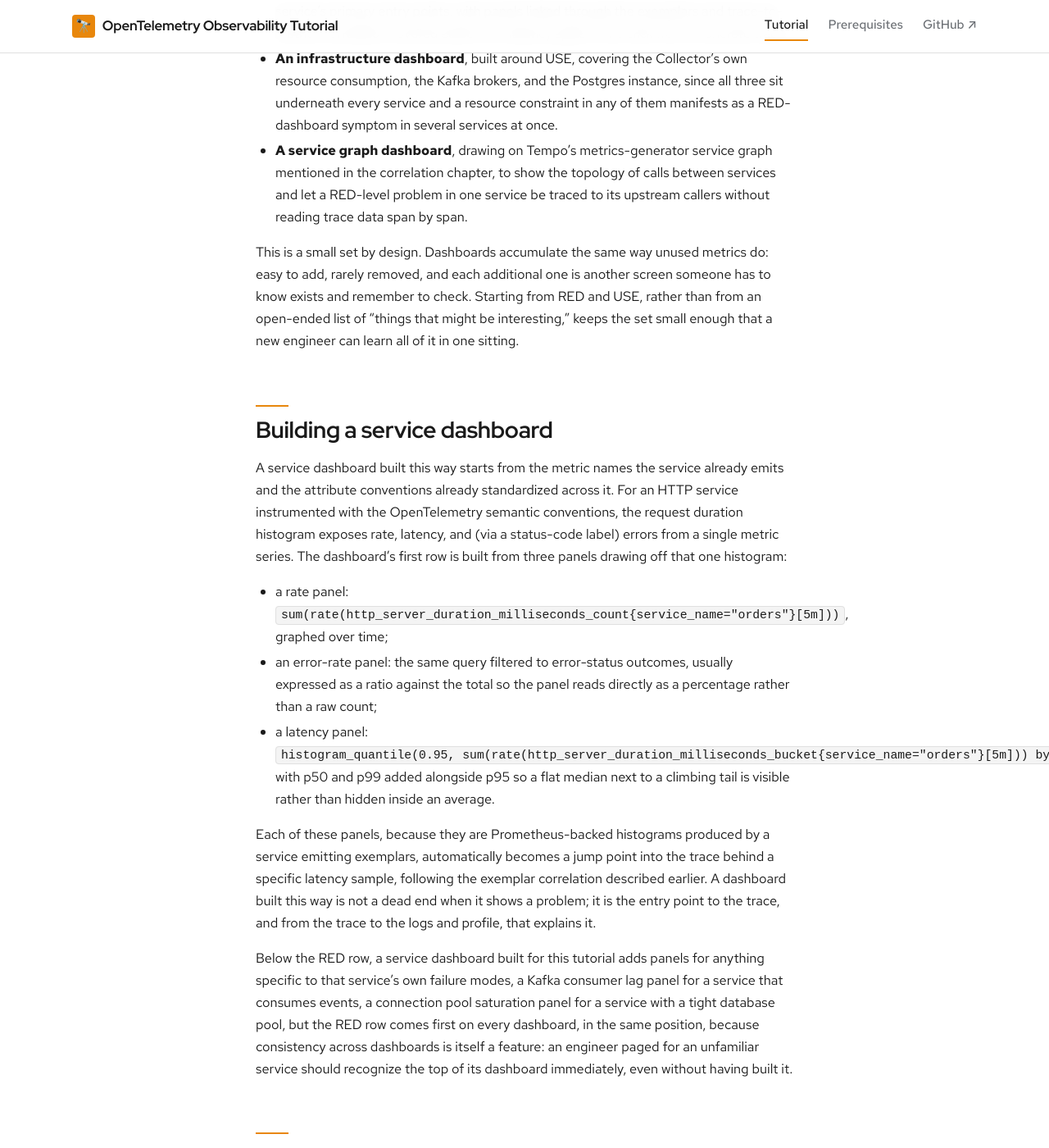
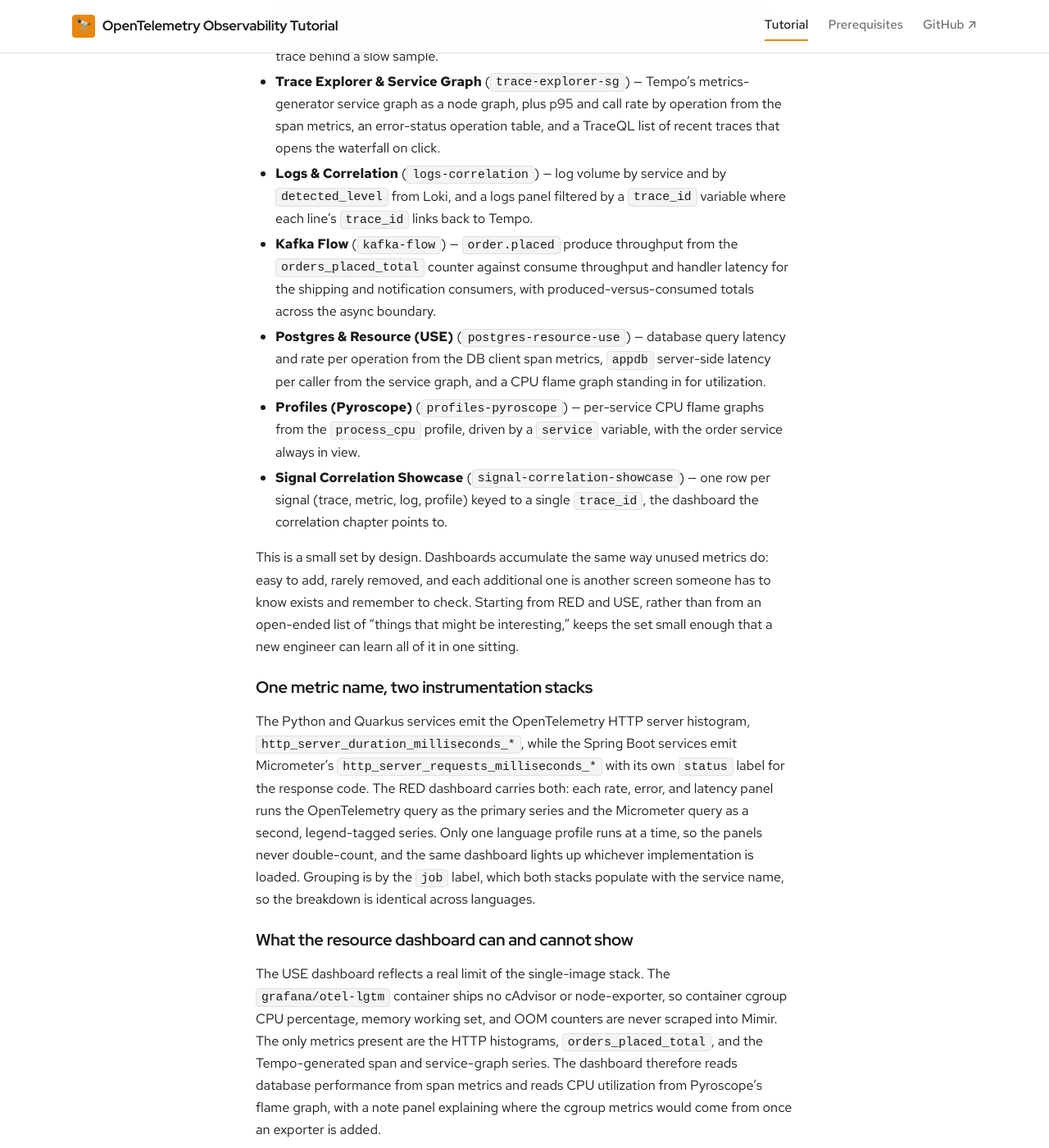
Before and after one commit to patterncatalyst/otel-observability-tutorial, a Jekyll site: the page built from _docs/18-dashboards.md, in a window 1280 px wide and 1400 px high, scrolled down 3630 px. Shown: the whole window at 82% size. Built offline with Jekyll 4.4.1, drawn with Linux system fonts in a browser that asks for light colours; some web fonts are replaced; some of the changed text lies outside the part shown.

Commit message:
docs(site): reference shipped dashboards in ch16 and ch18
Replace the placeholder 'planned dashboard set' with the seven shipped
dashboards and their panels; document the OTel-vs-Micrometer metric-name
handling and the absent cgroup metrics in the USE dashboard; point the
correlation chapter at the Signal Correlation Showcase and note the
Tempo leading-zero trace_id detail.

```diff
--- a/_docs/18-dashboards.md
+++ b/_docs/18-dashboards.md
@@ -57,27 +57,39 @@
 
 USE and RED are complementary rather than overlapping. A RED dashboard shows a latency spike; a USE dashboard, checked next, shows whether that spike coincides with CPU utilization pinned at capacity or a connection pool saturated with waiting callers. Neither method alone answers both "is the service failing its callers" and "why," which is why a complete dashboard set in this tutorial plans for both: one dashboard per service built around RED, and one dashboard per shared resource, the Kafka cluster, the Postgres instance, the Collector itself, built around USE.
 
-## The planned dashboard set
+## The shipped dashboard set
 
-With the provider in place and the two methods chosen as the organizing principle, the dashboards authored for this tutorial follow a small, limited set rather than one dashboard per team's personal preference:
+With the provider in place and the two methods chosen as the organizing principle, this tutorial ships seven dashboards as JSON under `stack/grafana/dashboards/`, all provisioned into the "OTel Tutorial" folder. The set is kept small, grouped by the question each one answers rather than by team preference:
 
-- **A service overview dashboard**, one per service in the e-commerce domain, built around RED: request rate, error rate, and latency percentiles (p50, p95, p99) for each service's primary entry points, with panels linked through the exemplars and trace-to-metrics correlation covered earlier so a latency spike is one click from a concrete trace.
-- **An infrastructure dashboard**, built around USE, covering the Collector's own resource consumption, the Kafka brokers, and the Postgres instance, since all three sit underneath every service and a resource constraint in any of them manifests as a RED-dashboard symptom in several services at once.
-- **A service graph dashboard**, drawing on Tempo's metrics-generator service graph mentioned in the correlation chapter, to show the topology of calls between services and let a RED-level problem in one service be traced to its upstream callers without reading trace data span by span.
+- **Service Overview (RED)** (`svc-overview-red`) — request rate, 5xx error ratio, and p50/p95/p99 latency per service, read from the HTTP server duration histogram. A `service` variable filters by job; the latency panel emits exemplars that jump to the trace behind a slow sample.
+- **Trace Explorer & Service Graph** (`trace-explorer-sg`) — Tempo's metrics-generator service graph as a node graph, plus p95 and call rate by operation from the span metrics, an error-status operation table, and a TraceQL list of recent traces that opens the waterfall on click.
+- **Logs & Correlation** (`logs-correlation`) — log volume by service and by `detected_level` from Loki, and a logs panel filtered by a `trace_id` variable where each line's `trace_id` links back to Tempo.
+- **Kafka Flow** (`kafka-flow`) — `order.placed` produce throughput from the `orders_placed_total` counter against consume throughput and handler latency for the shipping and notification consumers, with produced-versus-consumed totals across the async boundary.
+- **Postgres & Resource (USE)** (`postgres-resource-use`) — database query latency and rate per operation from the DB client span metrics, `appdb` server-side latency per caller from the service graph, and a CPU flame graph standing in for utilization.
+- **Profiles (Pyroscope)** (`profiles-pyroscope`) — per-service CPU flame graphs from the `process_cpu` profile, driven by a `service` variable, with the order service always in view.
+- **Signal Correlation Showcase** (`signal-correlation-showcase`) — one row per signal (trace, metric, log, profile) keyed to a single `trace_id`, the dashboard the correlation chapter points to.
 
 This is a small set by design. Dashboards accumulate the same way unused metrics do: easy to add, rarely removed, and each additional one is another screen someone has to know exists and remember to check. Starting from RED and USE, rather than from an open-ended list of "things that might be interesting," keeps the set small enough that a new engineer can learn all of it in one sitting.
 
+### One metric name, two instrumentation stacks
+
+The Python and Quarkus services emit the OpenTelemetry HTTP server histogram, `http_server_duration_milliseconds_*`, while the Spring Boot services emit Micrometer's `http_server_requests_milliseconds_*` with its own `status` label for the response code. The RED dashboard carries both: each rate, error, and latency panel runs the OpenTelemetry query as the primary series and the Micrometer query as a second, legend-tagged series. Only one language profile runs at a time, so the panels never double-count, and the same dashboard lights up whichever implementation is loaded. Grouping is by the `job` label, which both stacks populate with the service name, so the breakdown is identical across languages.
+
+### What the resource dashboard can and cannot show
+
+The USE dashboard reflects a real limit of the single-image stack. The `grafana/otel-lgtm` container ships no cAdvisor or node-exporter, so container cgroup CPU percentage, memory working set, and OOM counters are never scraped into Mimir. The only metrics present are the HTTP histograms, `orders_placed_total`, and the Tempo-generated span and service-graph series. The dashboard therefore reads database performance from span metrics and reads CPU utilization from Pyroscope's flame graph, with a note panel explaining where the cgroup metrics would come from once an exporter is added.
+
 ## Building a service dashboard
 
-A service dashboard built this way starts from the metric names the service already emits and the attribute conventions already standardized across it. For an HTTP service instrumented with the OpenTelemetry semantic conventions, the request duration histogram exposes rate, latency, and (via a status-code label) errors from a single metric series. The dashboard's first row is built from three panels drawing off that one histogram:
+The Service Overview (RED) dashboard starts from the metric names the services already emit and the attribute conventions standardized across them. For an HTTP service instrumented with the OpenTelemetry semantic conventions, the request duration histogram exposes rate, latency, and (via a status-code label) errors from a single metric series. Its first row is built from three panels drawing off that one histogram, grouped by the `job` label and filtered by the dashboard's `service` variable:
 
-- a rate panel: `sum(rate(http_server_duration_milliseconds_count{service_name="orders"}[5m]))`, graphed over time;
-- an error-rate panel: the same query filtered to error-status outcomes, usually expressed as a ratio against the total so the panel reads directly as a percentage rather than a raw count;
-- a latency panel: `histogram_quantile(0.95, sum(rate(http_server_duration_milliseconds_bucket{service_name="orders"}[5m])) by (le))`, with p50 and p99 added alongside p95 so a flat median next to a climbing tail is visible rather than hidden inside an average.
+- a rate panel: `sum by (job) (rate(http_server_duration_milliseconds_count{job=~"$service"}[$__rate_interval]))`, graphed over time;
+- an error-rate panel: the 5xx subset over the total, `http_status_code=~"5.."` divided by the unfiltered rate, so the panel reads directly as a ratio rather than a raw count;
+- a latency panel: `histogram_quantile(0.95, sum by (le, job) (rate(http_server_duration_milliseconds_bucket{job=~"$service"}[$__rate_interval])))`, with p50 and p99 added alongside p95 so a flat median next to a climbing tail is visible rather than hidden inside an average.
 
-Each of these panels, because they are Prometheus-backed histograms produced by a service emitting exemplars, automatically becomes a jump point into the trace behind a specific latency sample, following the exemplar correlation described earlier. A dashboard built this way is not a dead end when it shows a problem; it is the entry point to the trace, and from the trace to the logs and profile, that explains it.
+A fourth panel graphs the `orders_placed_total` custom counter by status, the one business-level signal the RED trio does not cover. Each histogram panel, because it is a Prometheus-backed histogram produced by a service emitting exemplars, becomes a jump point into the trace behind a specific latency sample, following the exemplar correlation described earlier. A dashboard built this way is not a dead end when it shows a problem; it is the entry point to the trace, and from the trace to the logs and profile, that explains it.
 
-Below the RED row, a service dashboard built for this tutorial adds panels for anything specific to that service's own failure modes, a Kafka consumer lag panel for a service that consumes events, a connection pool saturation panel for a service with a tight database pool, but the RED row comes first on every dashboard, in the same position, because consistency across dashboards is itself a feature: an engineer paged for an unfamiliar service should recognize the top of its dashboard immediately, even without having built it.
+Service-specific failure modes live on their own dashboards rather than crowding the overview: the Kafka Flow dashboard tracks the produce-and-consume balance for the event-driven services, and the Postgres & Resource dashboard tracks query latency for the database path. The RED row stays first and in the same position on the overview, because consistency across dashboards is itself a feature: an engineer paged for an unfamiliar service should recognize the top of its dashboard immediately, even without having built it.
 
 ## Managing dashboards without opening a browser
 
```
Also changed, not shown: other parts of _docs/18-dashboards.md (+3 -3 lines), _docs/16-correlation.md (+7 -1 lines).
